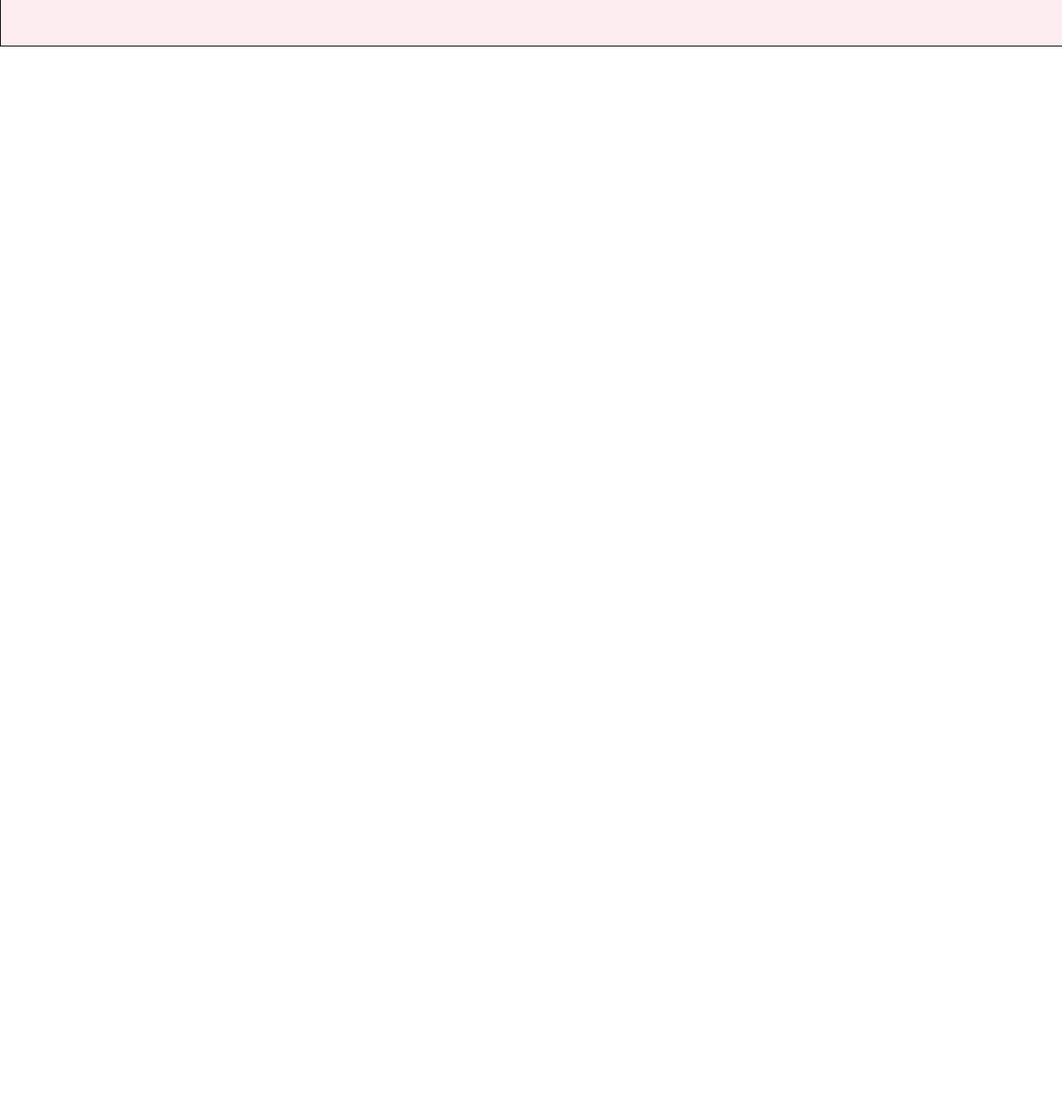
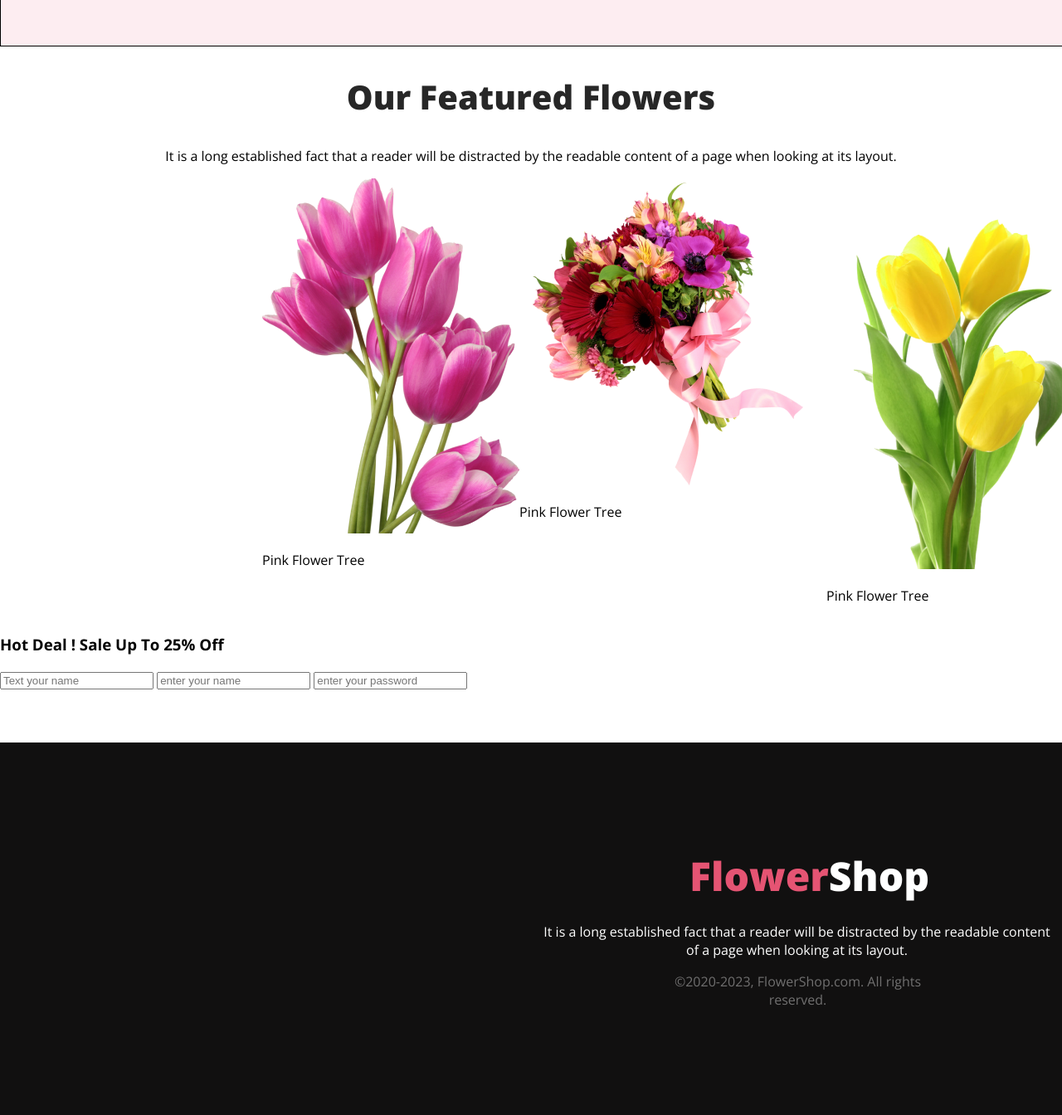
Before and after one commit to hafizurm9/flower-shop-assignment, a plain HTML site: page index.html in a window 1280 px wide. Shown: the part 796-2140 px from the top of the page at 83% size. Before the commit the page ends 852 px from the top, so only its background shows below. Drawn offline with nearby package versions, Linux system fonts and the light colour scheme.

Commit message:
second uplod

```diff
--- a/index.html
+++ b/index.html
@@ -23,10 +23,39 @@
             </div>
     </header>
     <main>
-
+       <section class="section-first">
+        <h2 class="section-frist-title"> Our Featured Flowers</h2>
+        <p class="first-section-text">It is a long established fact that a reader will be distracted by the readable content of a page when looking at its layout.</p>
+       </section>
+       <section class="add-flower">
+            <div class="flower-list">
+                <img src="flower/pngwing 6.png" alt="">
+                <p class="flower-name">Pink Flower Tree</p>
+            </div>
+            <div class="flower-list">
+                <img src="flower/pngwing 5.png" alt="">
+                <p class="flower-name">Pink Flower Tree</p>
+            </div>
+            <div class="flower-list">
+                <img src="flower/pngwing 7.png" alt="">
+                <p class="flower-name">Pink Flower Tree</p>
+            </div>
+       </section>
+       <section>
+            <nav class="nav-first">
+                <h1>Hot Deal ! Sale Up To 25% Off</h1>
+                <input type="text" placeholder="Text your name">
+                <input type="email" name="email" placeholder="enter your name" id="">
+                <input type="password" name="password" placeholder="enter your password" id="">
+            </nav>
+       </section>
     </main>
     <footer>
-
+        <div class="footer-head">
+            <h4 class="footer-title"><span class="color-dash">Flower</span>Shop</h4>
+            <p class="footer-text">It is a long established fact that a reader will be distracted by the readable content of a page when looking at its layout.</p>
+            <p class="footer-bottom">&copy;2020-2023, FlowerShop.com. All rights reserved. </p>
+        </div>
     </footer>
 </body>
 </html>
--- a/styles/flowers.css
+++ b/styles/flowers.css
@@ -1,8 +1,9 @@
 body{
     font-family: 'Open Sans', sans-serif;
     margin: 0;
-    /* header related style */
+    display: block;
 }
+/* header related style */
 header{
     background-color: rgba(229, 84, 115, 0.10);
     margin: 0;
@@ -10,42 +11,43 @@ header{
     background: rgba(229, 84, 115, 0.10);
     width: 1920px;
     height: 850px;
-
+    display: block;
 
 }
 .banner{
     padding: 30px 30px 0px 150px;
     display: flex;
     align-items: center;
-    justify-content: center;
+    justify-content: space-between;
+}
+.banner-contant{
+    max-width: 600px;
 }
 .banner-text{
     text-align: justify;
 }
-.header-picture{
-    width: 635;
-    height: 800;
-    padding-top: 50;
-    padding-left: 1045;
-    padding-right: 240;
-    padding-bottom: 0;
-
+.banner .header-picture  {
+    width: 635px;
+    height: 800px;
 }
 .banner-wellcome{
     display: flex;
-    width: 708px;
+    width: 708;
     color: #272727;
     font-size: 80px;
     font-weight: 800;
     line-height: normal;
+    margin-bottom: 0;
 }
 .banner.text{
     display: flex;
-    width: 634px;
+    width: 634;
     padding: 517 1046 243 240;
     font-size: 18px;
     font-weight: 400;
     line-height: 30px;
+    margin-top: 32px;
+    margin-bottom: 32px;
 
 }
 .primary-button{
@@ -59,3 +61,66 @@ header{
     font-size: 20px;
     font-weight: 700;
 }
+/* footer related style */
+footer{
+    background-color:#111010;
+    width: 1922px;
+    height: 449px;
+}
+.footer-head{
+    text-align: center;
+    color: #FFFFFF;
+}
+.footer-title{
+    font-size: 48px;
+    font-weight: 800;
+    padding-top: 128px;
+    padding-bottom: 0px;
+    padding-left: 831px;
+    padding-right: 832px;
+    margin-bottom: 24px;
+}
+.color-dash{
+    color: #E55473;
+}
+.footer-text{
+    padding-left: 648px;
+    padding-right:649px;
+}
+.footer-bottom{
+    color: rgba(255, 255, 255, 0.40);
+    padding-left: 784px;
+    padding-right:783px;
+    padding-bottom: 128px;
+    font-size: 16px;
+    font-weight: 400;
+}
+/* Main Related Style */
+.section-first{
+    text-align: center;
+    display: block;
+}
+.section-frist-title{
+    color: #272727;
+    text-align: center;
+    font-size: 40px;
+    font-weight: 800;
+
+}.frist-section-text{
+    color: rgba(39,39,39,0,60);
+    display: flex;
+    flex-direction: column;
+    width: 594px;
+    text-align: center;
+    font-size: 18px;
+    font-weight: 400;
+    line-height: 30px;
+}
+.add-flower{
+    display: flex;
+    padding-left: 316px;
+    padding-right: 315px;
+}
+.nav-first{
+    background-color: rgb(229,84,115,0,05);
+}
```
